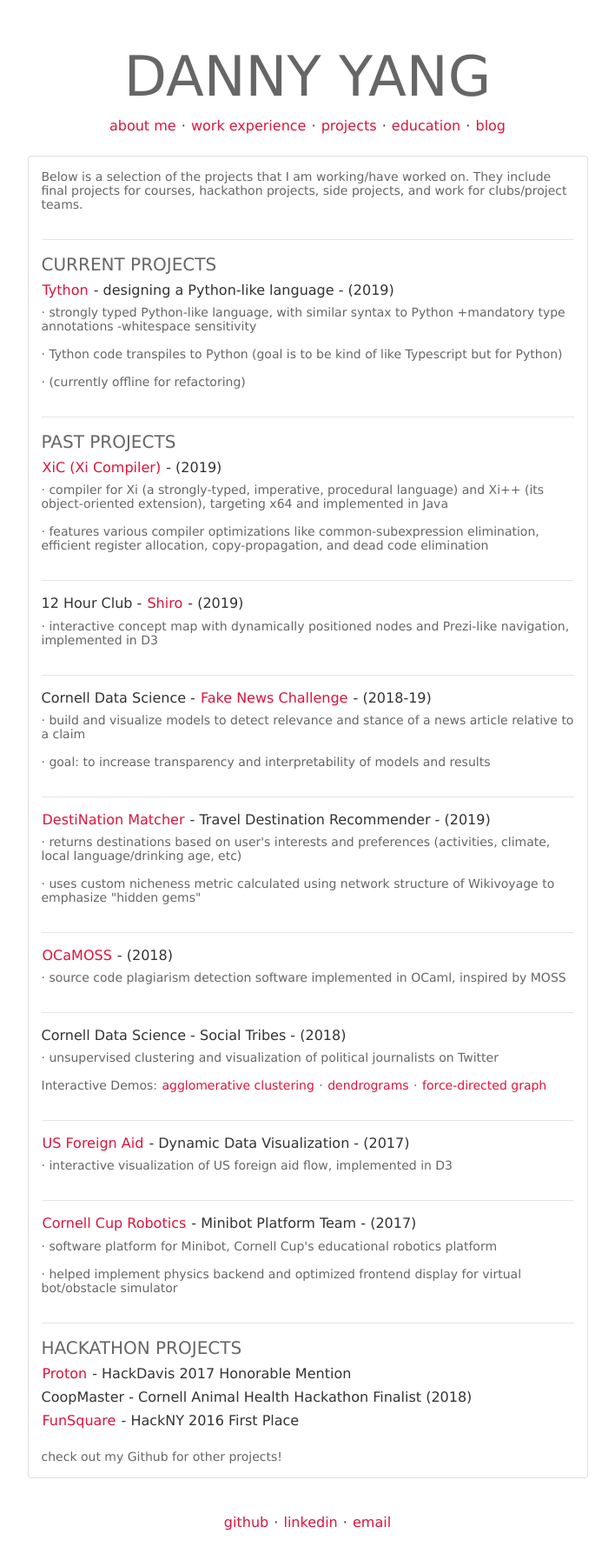
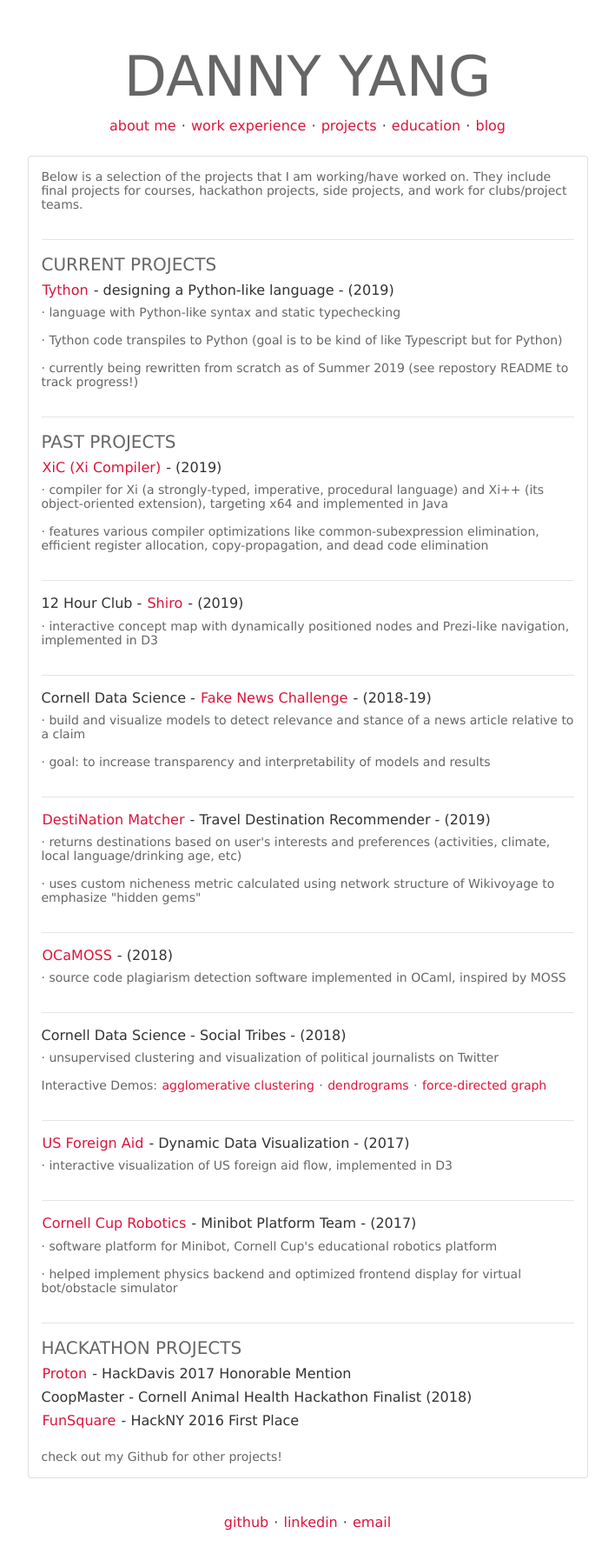
Before and after one commit to yangdanny97/yangdanny97.github.io, a Jekyll site: the page built from projects/index.html, in a window 1280 px wide. Shown: the whole page at 87% size, without its empty margins (286-994 px from the left). Built offline with Jekyll 4.4.1, drawn with Linux system fonts in a browser that asks for light colours.

Commit message:
update project content

```diff
--- a/projects/index.html
+++ b/projects/index.html
@@ -10,9 +10,9 @@
 		<h3>CURRENT PROJECTS</h3>
 
 		<h4><a href="https://github.com/yangdanny97/Tython" target="_blank">Tython</a> - designing a Python-like language - (2019)</h4>
-		<p>· strongly typed Python-like language, with similar syntax to Python +mandatory type annotations -whitespace sensitivity</p>
+		<p>· language with Python-like syntax and static typechecking</p>
 		<p>· Tython code transpiles to Python (goal is to be kind of like Typescript but for Python)</p>
-		<p>· (currently offline for refactoring)</p>
+		<p>· currently being rewritten from scratch as of Summer 2019 (see repostory README to track progress!)</p>
 		<hr>
 
 		<h3>PAST PROJECTS</h3>
```
